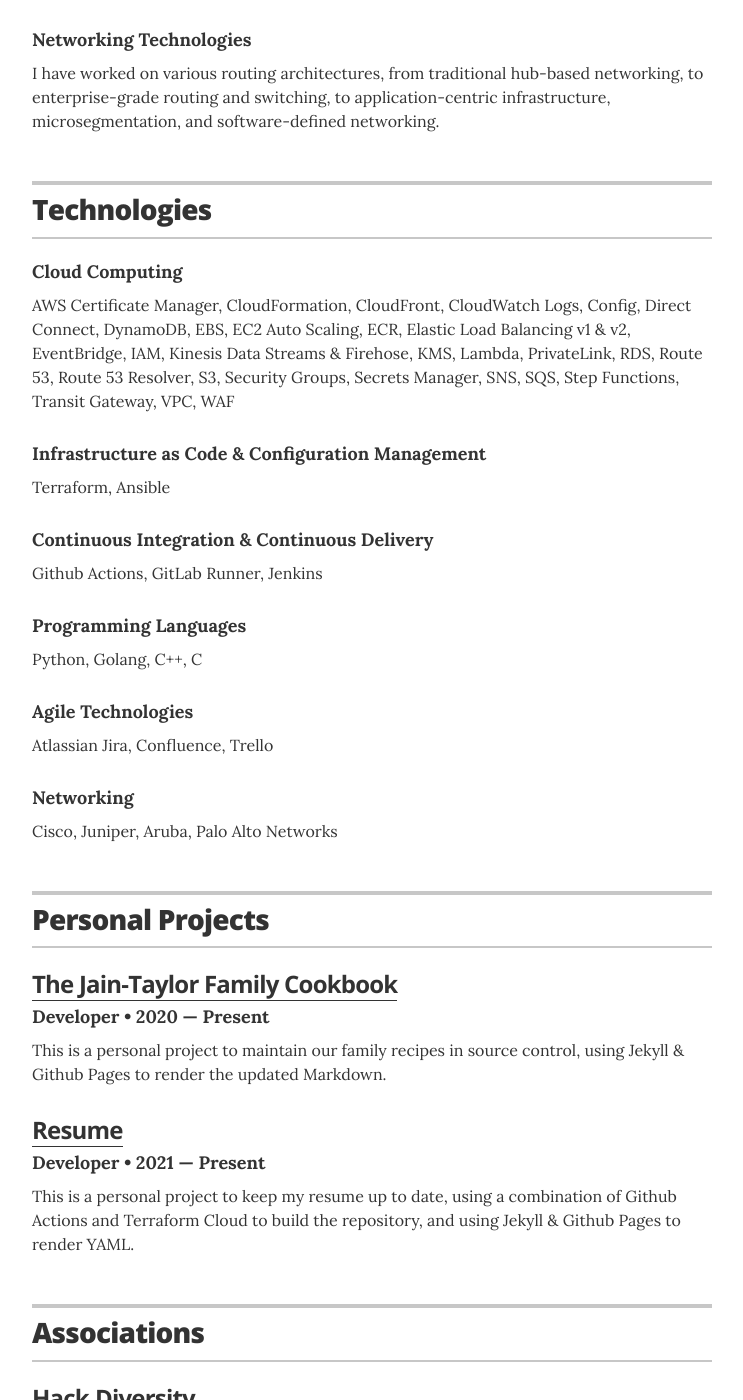
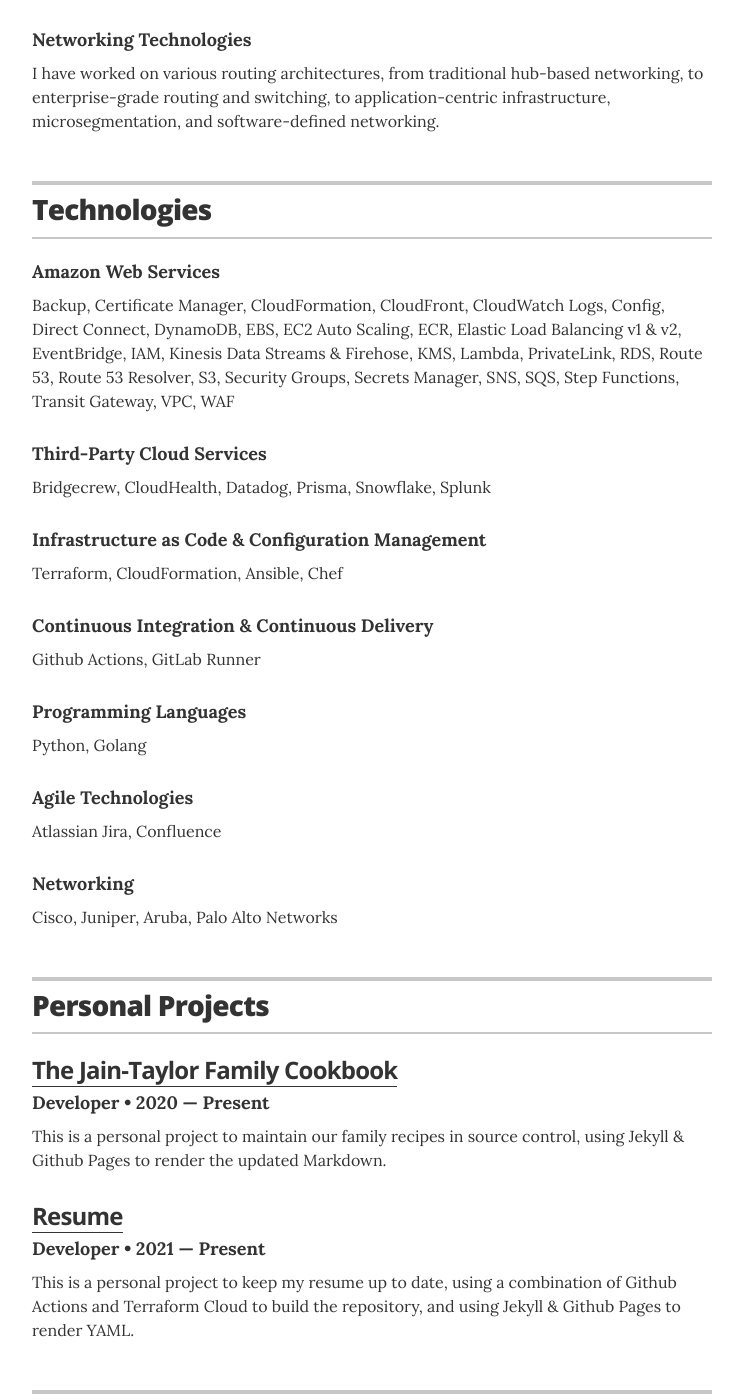
Before and after one commit to patrick-andrew-jain-taylor/resume, a Jekyll site: the page built from index.html, in a window 1280 px wide and 1400 px high, scrolled down 4354 px. Shown: the whole window, without its empty margins (268-1011 px from the left). Built offline with Jekyll 4.4.1, drawn with Linux system fonts in a browser that asks for light colours.

Commit message:
change: technologies.

```diff
--- a/_data/technologies.yml
+++ b/_data/technologies.yml
@@ -1,13 +1,15 @@
 # Technologies
-- service: Cloud Computing
-  technologies: AWS Certificate Manager, CloudFormation, CloudFront, CloudWatch Logs, Config, Direct Connect, DynamoDB, EBS, EC2 Auto Scaling, ECR, Elastic Load Balancing v1 & v2, EventBridge, IAM, Kinesis Data Streams & Firehose, KMS, Lambda, PrivateLink, RDS, Route 53, Route 53 Resolver, S3, Security Groups, Secrets Manager, SNS, SQS, Step Functions, Transit Gateway, VPC, WAF
+- service: Amazon Web Services
+  technologies: Backup, Certificate Manager, CloudFormation, CloudFront, CloudWatch Logs, Config, Direct Connect, DynamoDB, EBS, EC2 Auto Scaling, ECR, Elastic Load Balancing v1 & v2, EventBridge, IAM, Kinesis Data Streams & Firehose, KMS, Lambda, PrivateLink, RDS, Route 53, Route 53 Resolver, S3, Security Groups, Secrets Manager, SNS, SQS, Step Functions, Transit Gateway, VPC, WAF
+- service: Third-Party Cloud Services
+  technologies: Bridgecrew, CloudHealth, Datadog, Prisma, Snowflake, Splunk
 - service: Infrastructure as Code & Configuration Management
-  technologies: Terraform, Ansible
+  technologies: Terraform, CloudFormation, Ansible, Chef
 - service: Continuous Integration & Continuous Delivery
-  technologies: Github Actions, GitLab Runner, Jenkins
+  technologies: Github Actions, GitLab Runner
 - service: Programming Languages
-  technologies: Python, Golang, C++, C
+  technologies: Python, Golang
 - service: Agile Technologies
-  technologies: Atlassian Jira, Confluence, Trello
+  technologies: Atlassian Jira, Confluence
 - service: Networking
   technologies: Cisco, Juniper, Aruba, Palo Alto Networks
```
